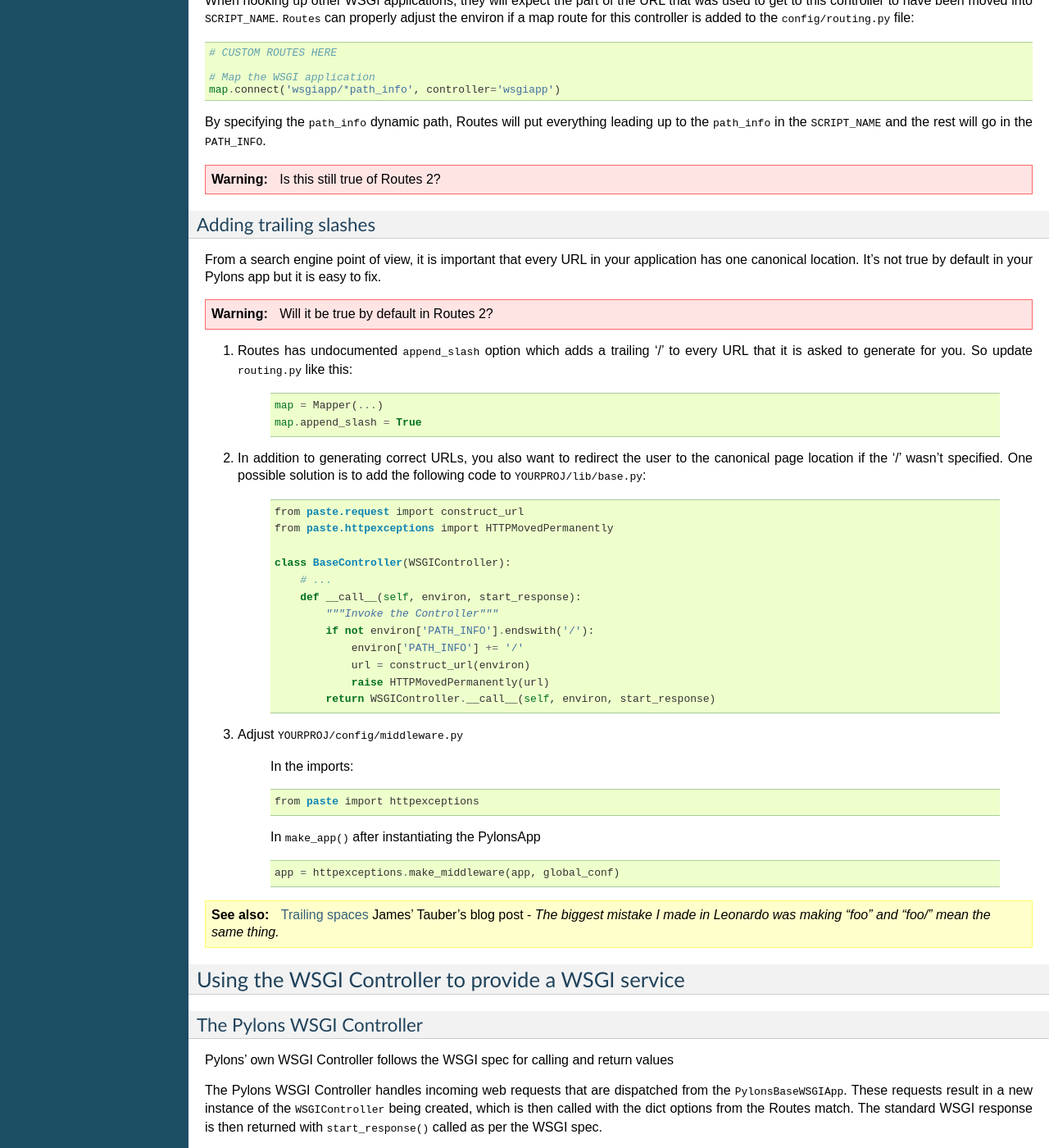
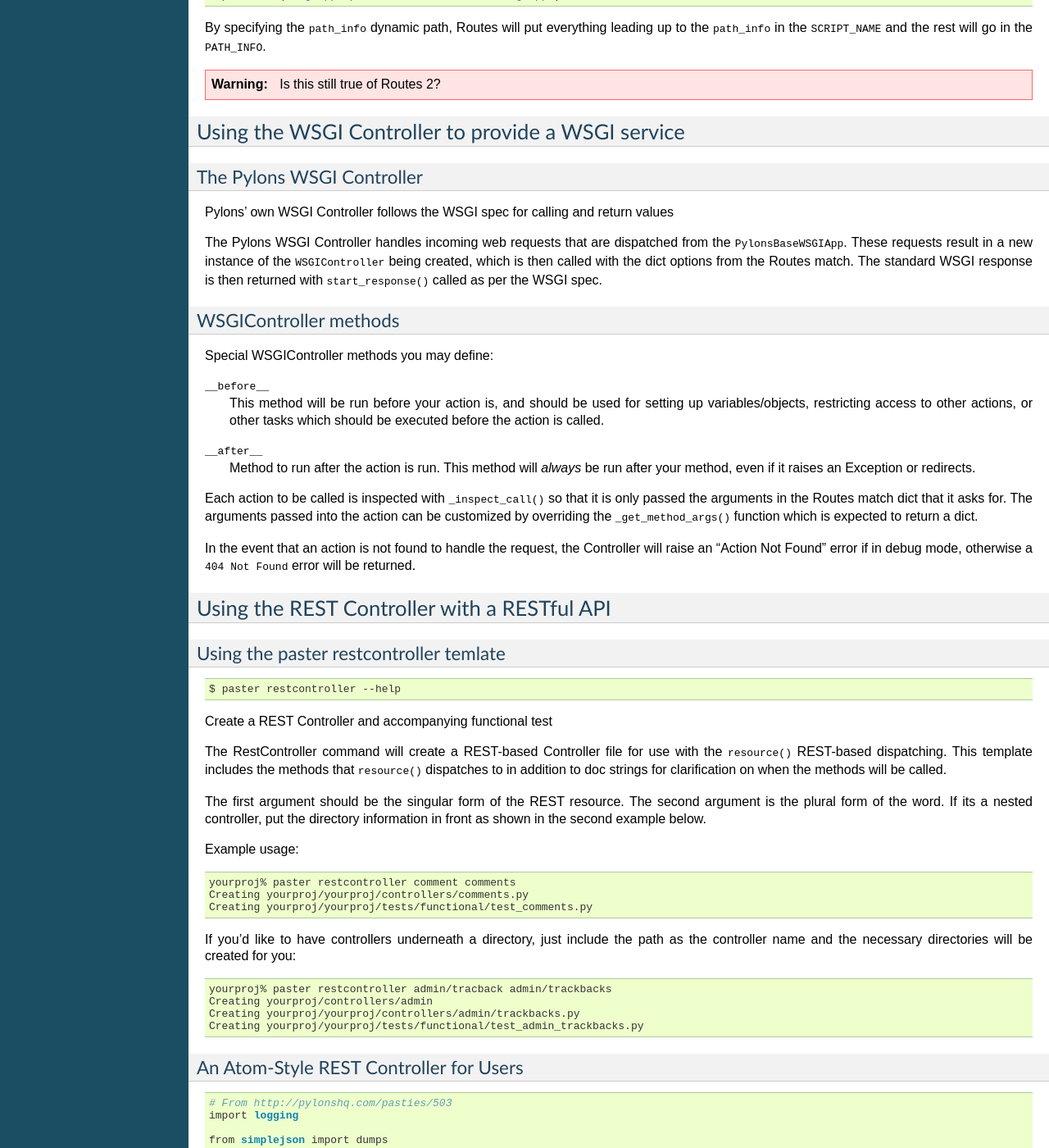
Before and after one commit to Pylons/pylons, a Sphinx documentation site: the page built from pylons/docs/controllers.rst, in a window 1280 px wide and 1400 px high, scrolled down 2320 px. Shown: the whole window at 82% size. Built offline with Sphinx 7.4.7, drawn with Linux system fonts in a browser that asks for light colours; some of the changed text lies outside the part shown.

Commit message:
Re-org of some sections
--HG--
branch : trunk

```diff
--- a/pylons/docs/controllers.rst
+++ b/pylons/docs/controllers.rst
@@ -13,12 +13,8 @@
 In the :term:`MVC` paradigm the *controller* interprets the inputs, commanding
 the model and/or the view to change as appropriate. Under Pylons, this concept
 is extended slightly in that a Pylons controller is not directly interpreting
-the input, but is acting to determine the appropriate way to assemble data
-from the model, and render it with the correct template.
-
-The controller is used to stitch together different pieces of the model and the view to fulfill a request. This places significant power into the developer’s hands.
-
-Presented with a number of reusable building blocks in the model and the view, the controller picks and chooses which blocks are needed to handle specific processing and display requirements.
+the clients request, but is acting to determine the appropriate way to
+assemble data from the model, and render it with the correct template.
 
 The controller interprets requests from the user and calls portions of the model and view as necessary to fulfill the request. So when the user clicks a Web link or submits an HTML form, the controller itself doesn’t output anything or perform any real processing. It takes the request and determines which model components to invoke and which formatting to apply to the resulting data.
 
@@ -128,60 +124,6 @@
 
     Is this still true of Routes 2?
 
-
-Adding trailing slashes
------------------------
-
-From a search engine point of view, it is important that every URL in your application has one canonical location. It's not true by default in your Pylons app but it is easy to fix.
-
-.. warning::
-
-    Will it be true by default in Routes 2?
-
-1. Routes has undocumented :data:`append_slash` option which adds a trailing '/' to every URL that it is asked to generate for you. So update :file:`routing.py` like this:
-
-    .. code-block:: python
-
-        map = Mapper(...)
-        map.append_slash = True
-
-2. In addition to generating correct URLs, you also want to redirect the user to the canonical page location if the '/' wasn't specified. One possible solution is to add the following code to :file:`YOURPROJ/lib/base.py`:
-
-    .. code-block:: python
-
-        from paste.request import construct_url
-        from paste.httpexceptions import HTTPMovedPermanently
-
-        class BaseController(WSGIController):
-            # ...
-            def __call__(self, environ, start_response):
-                """Invoke the Controller"""
-                if not environ['PATH_INFO'].endswith('/'):
-                    environ['PATH_INFO'] += '/'
-                    url = construct_url(environ)
-                    raise HTTPMovedPermanently(url)
-                return WSGIController.__call__(self, environ, start_response)
-
-3. Adjust :file:`YOURPROJ/config/middleware.py`
-
-    In the imports:
-
-    .. code-block:: python
-
-        from paste import httpexceptions
-
-    In :meth:`make_app` after instantiating the PylonsApp
-
-    .. code-block:: python
-
-        app = httpexceptions.make_middleware(app, global_conf)
-
-.. seealso::
-
-     `Trailing spaces <http://jtauber.com/blog/2007/08/22/trailing_slashes/>`_
-
-     James' Tauber's blog post - *The biggest mistake I made in
-     Leonardo was making "foo" and "foo/" mean the same thing.*
 
 Using the WSGI Controller to provide a WSGI service
 ===================================================
```
Also changed, not shown: pylons/docs/concepts.rst (+6 -7 lines), pylons/docs/configuration.rst (+42 -1 lines).
